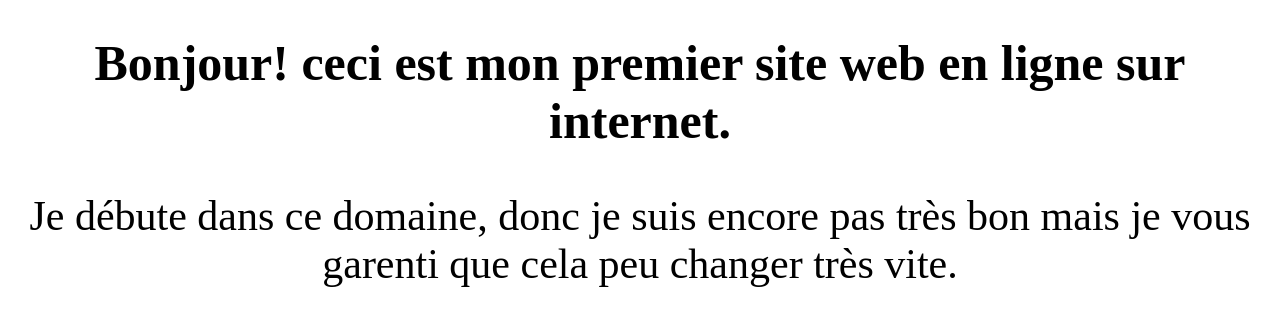
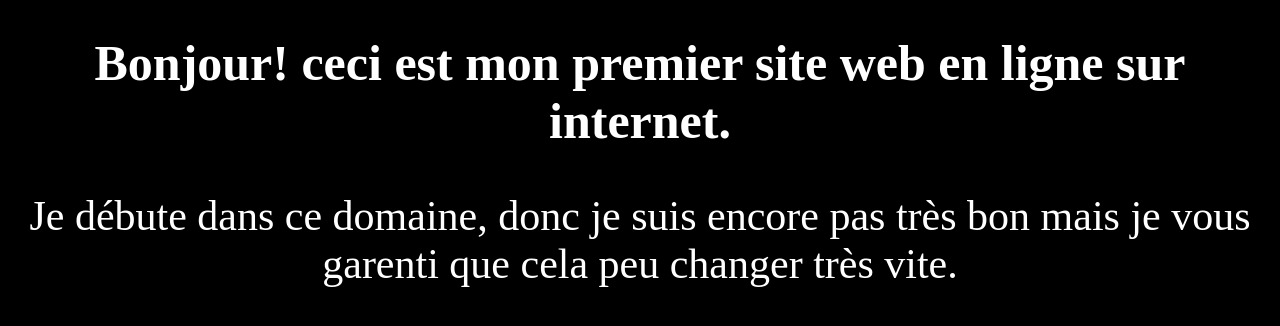
Before and after one commit to Kasa2327/Kasaina-Site-Officiel, a plain HTML site: page index.html in a window 1280 px wide. Drawn offline with Linux system fonts and the light colour scheme; a script that the page names is missing.

Commit message:
Update index.css

```diff
--- a/index.css
+++ b/index.css
@@ -3,6 +3,10 @@ body{
 }
 
 @media (min-width: 768px) {
+  body{
+    background: black;
+    color: white;
+  }
   h1{
     font-size: 50px;
   }
```
